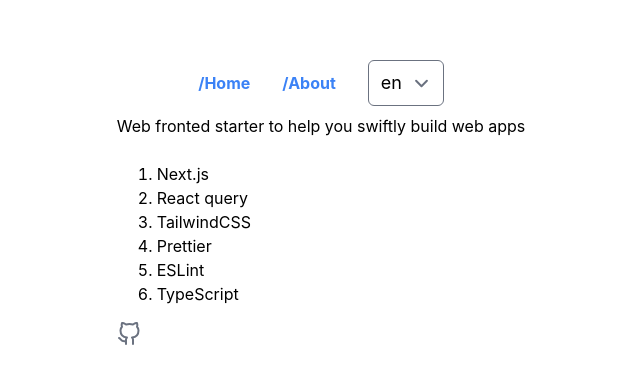
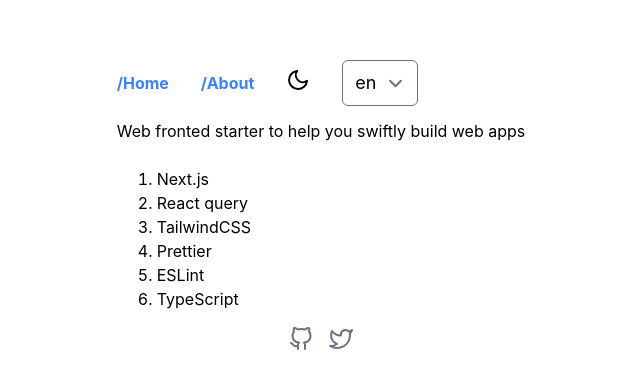
Before and after one commit to veritem/upro, a Next.js app: page /about in a window 1280 px wide. Shown: the part 197-586 px from the top of the page, without its empty margins (319-959 px from the left). Built offline with nearby package versions, Linux system fonts and the light colour scheme.

Commit message:
chore: update deps

```diff
--- a/src/components/Nav.tsx
+++ b/src/components/Nav.tsx
@@ -1,16 +1,20 @@
 import en from '@/locales/en'
 import fr from '@/locales/fr'
+import { useTheme } from 'next-themes'
 import Link from 'next/link'
 import { useRouter } from 'next/router'
+import { Moon, Sun } from 'react-feather'
 
 export default function Nav() {
     const router = useRouter()
     const { locale, locales } = router
 
+    const { theme, setTheme } = useTheme()
+
     const t = locale === 'en' ? en : fr
 
     return (
-        <nav className=" space-x-8">
+        <nav className="flex items-center gap-8">
             <Link href="/">
                 <a className="text-base font-bold text-center py-4 text-blue-500 capitalize">
                     /{t.home}
@@ -21,6 +25,18 @@
                     /{t.about}
                 </a>
             </Link>
+
+            <div>
+                <button
+                    id="theme-toggle"
+                    onClick={() =>
+                        setTheme(theme === 'dark' ? 'light' : 'dark')
+                    }
+                >
+                    {theme === 'dark' ? <Sun /> : <Moon />}
+                </button>
+            </div>
+
             <select
                 onChange={e => {
                     const locale = e.target.value
@@ -35,6 +51,8 @@
                     </option>
                 ))}
             </select>
+
+
         </nav>
     )
 }
--- a/src/pages/about.tsx
+++ b/src/pages/about.tsx
@@ -6,7 +6,7 @@
 import Link from 'next/link'
 import { useRouter } from 'next/router'
 import { Fragment } from 'react'
-import { GitHub } from 'react-feather'
+import { GitHub, Twitter } from 'react-feather'
 
 const About: NextPage = () => {
     const router = useRouter()
@@ -34,13 +34,21 @@
                     <li>TypeScript</li>
                 </ul>
 
-                <p className="text-center">
+                <div className="flex justify-center gap-4">
                     <Link href="https://github.com/veritem/upro">
                         <a className="text-gray-500">
                             <GitHub />
                         </a>
                     </Link>
-                </p>
+
+                    <Link href="https://twitter.com/veritemm">
+                        <a className="text-gray-500">
+                            <Twitter />
+                        </a>
+                    </Link>
+
+                </div>
+
             </section>
         </Fragment>
     )
--- a/src/pages/index.tsx
+++ b/src/pages/index.tsx
@@ -2,15 +2,12 @@
 import en from '@/locales/en'
 import fr from '@/locales/fr'
 import type { NextPage } from 'next'
-import { useTheme } from 'next-themes'
 import Head from 'next/head'
 import Link from 'next/link'
 import { useRouter } from 'next/router'
 import { Fragment } from 'react'
-import { Moon, Sun } from 'react-feather'
 
 const Home: NextPage = () => {
-    const { theme, setTheme } = useTheme()
 
     const router = useRouter()
     const { locale } = router
@@ -34,16 +31,6 @@
                         <a className="text-blue-500"> {t.readmore}</a>
                     </Link>
                 </p>
-                <div>
-                    <button
-                        id="theme-toggle"
-                        onClick={() =>
-                            setTheme(theme === 'dark' ? 'light' : 'dark')
-                        }
-                    >
-                        {theme === 'dark' ? <Sun /> : <Moon />}
-                    </button>
-                </div>
             </section>
         </Fragment>
     )
```
Also changed, not shown: package.json (+4 -4 lines), 1 other file (tests, documents, lock files or other folders).
